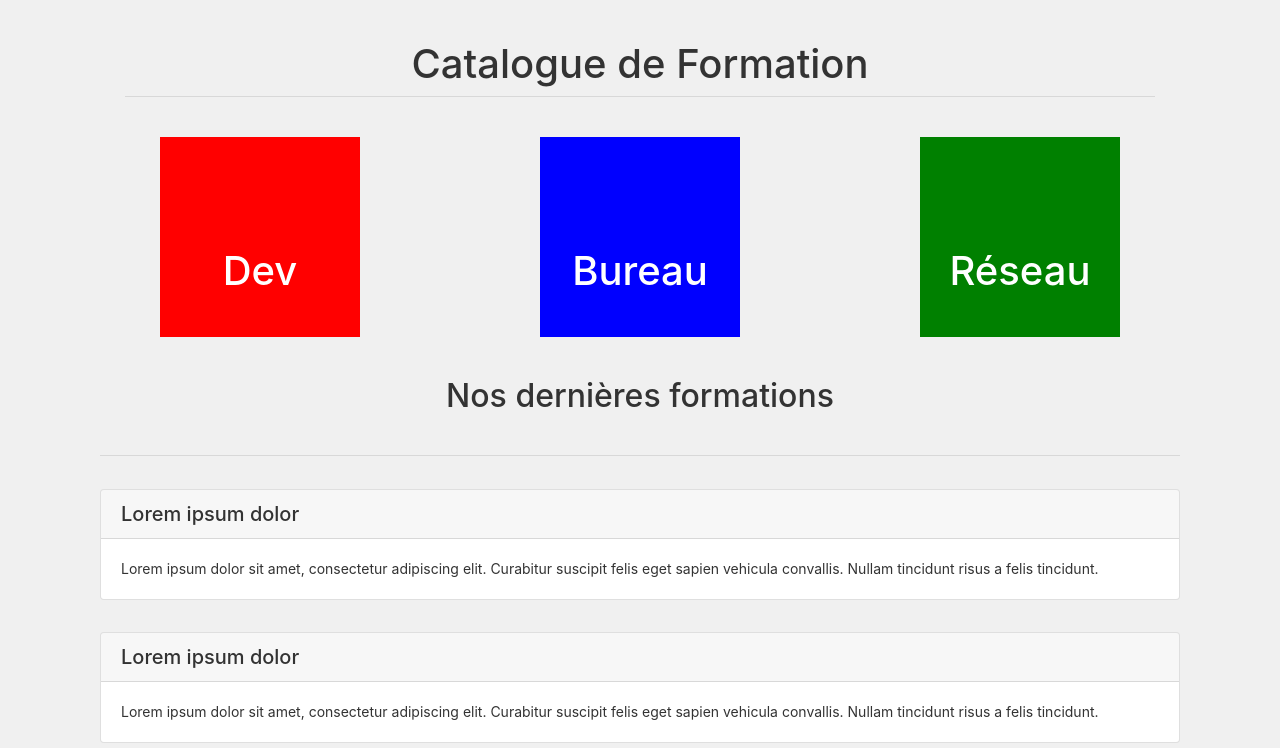
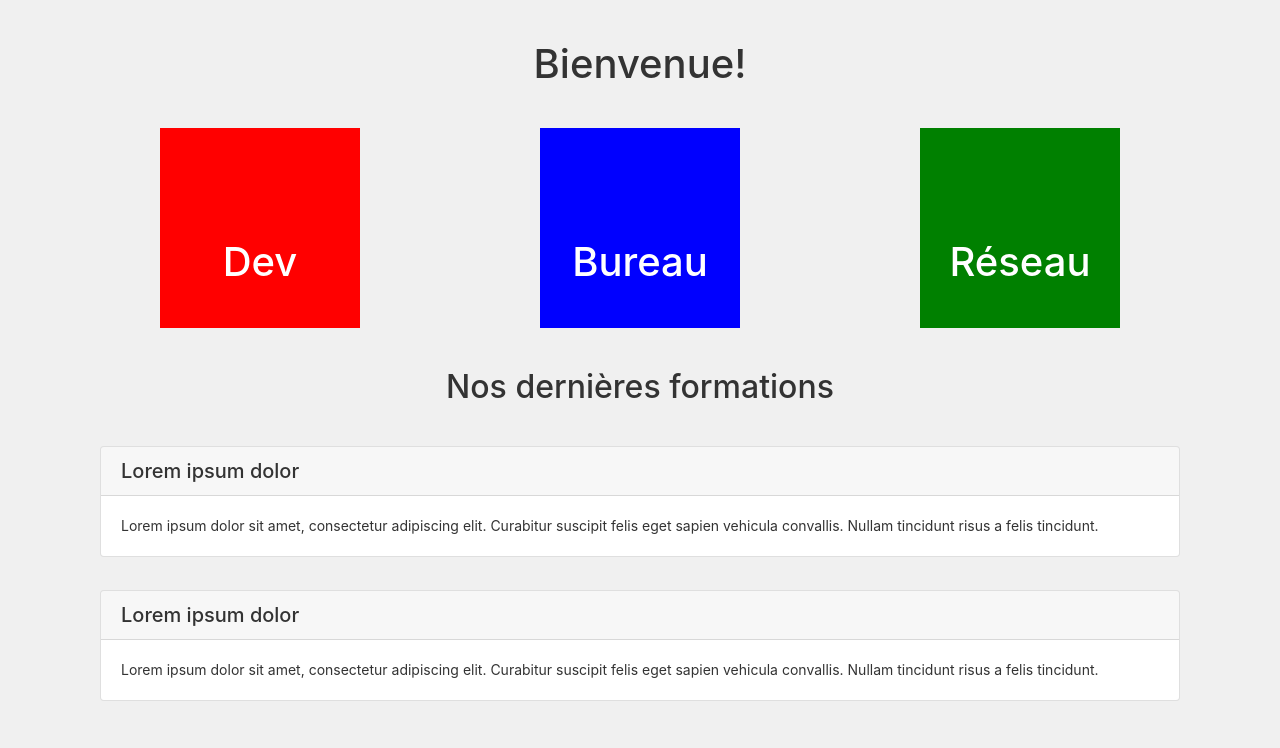
Before and after one commit to MeddySeize/MFC_2020, a PHP site: page /accueil.php in a window 1280 px wide. Shown: the part 52-800 px from the top of the page. Run offline with PHP 8.4, Linux system fonts and the light colour scheme; some web fonts are replaced.

Commit message:
Remplacement de "Catalogue de formation" par "bienvenue!"

```diff
--- a/accueil.php
+++ b/accueil.php
@@ -25,10 +25,8 @@
      <div class="row h-100">
          <div class="col-xl-12 my-auto">
             <div class="Htitle">
-                <h1 style="text-align: center;">Catalogue de Formation</h1>
-                <hr>
+                <h1 style="text-align: center;">Bienvenue!</h1>
             </div>
-
          </div>
      </div>
      <div class="row">
@@ -61,7 +59,7 @@
            <div class="Htitle">
               <h2 style="text-align: center;">Nos dernières formations</h1>
             </div>
-        <hr>
+
     <div class="card">
       <h5 class="card-header">Lorem ipsum dolor</h5>
         <div class="card-body">
```
